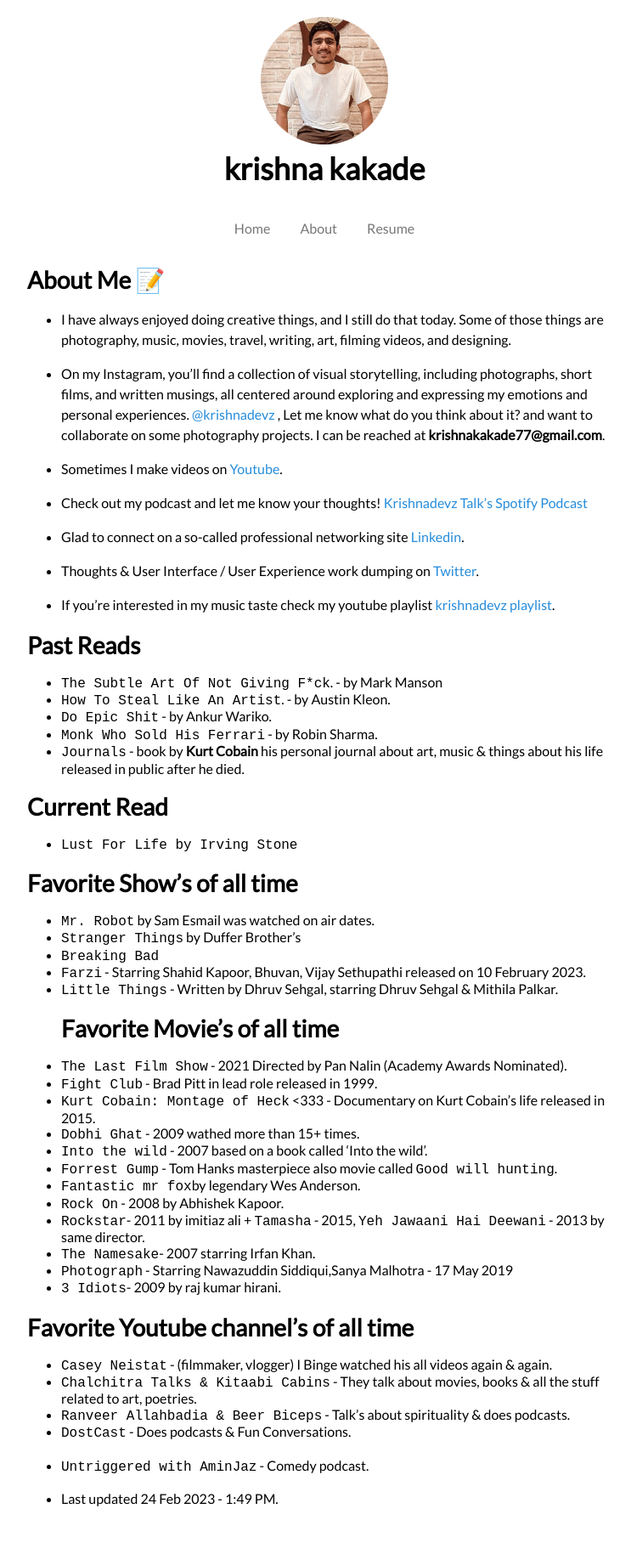
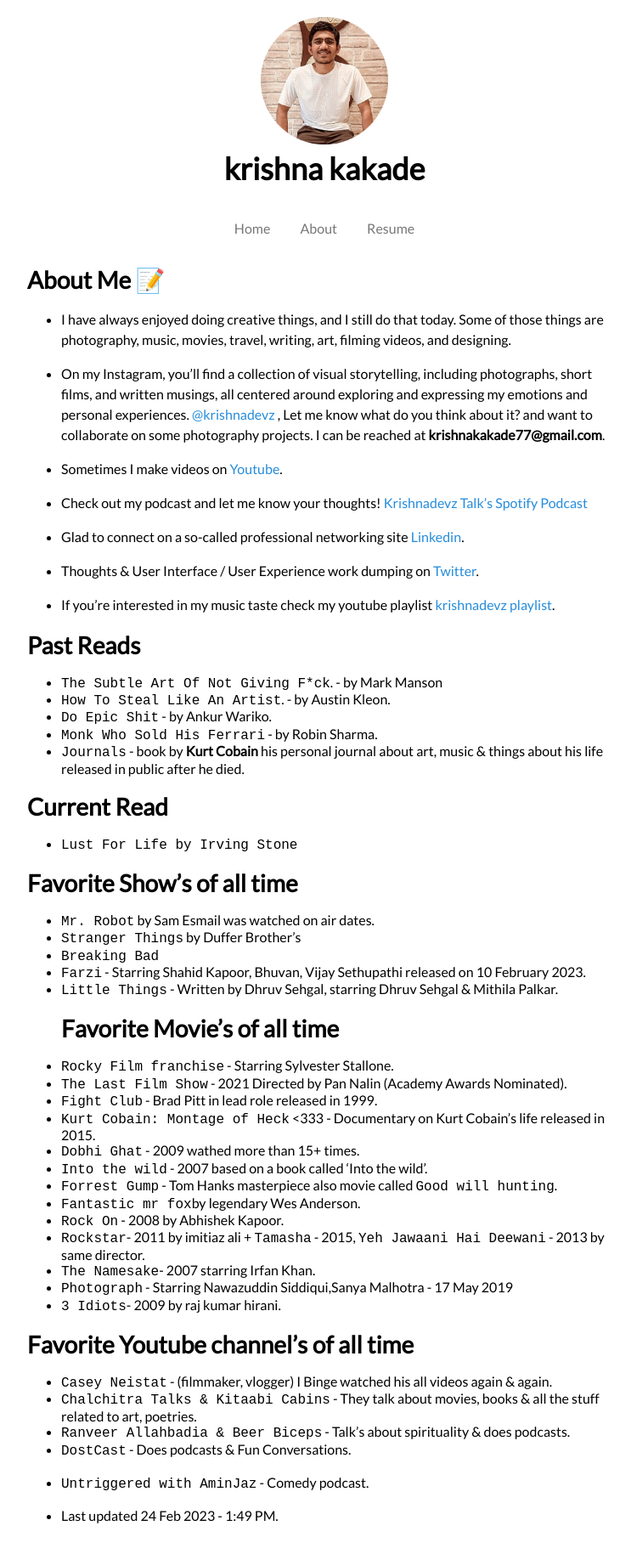
Before and after one commit to krishnadevz/krishnadevz.github.io, a Jekyll site: the page built from About.md, in a window 1280 px wide. Shown: the whole page at 85% size, without its empty margins (258-1001 px from the left). Built offline with Jekyll 4.4.1, drawn with Linux system fonts in a browser that asks for light colours; nearby versions of some CDN libraries; our own code applies the rules of GitHub Pages for plain Markdown files.

Commit message:
Update About.md

```diff
--- a/About.md
+++ b/About.md
@@ -36,6 +36,7 @@
 * `Farzi` - Starring Shahid Kapoor, Bhuvan, Vijay Sethupathi released on 10 February 2023.
 * `Little Things` - Written by Dhruv Sehgal, starring Dhruv Sehgal & Mithila Palkar.
 # Favorite Movie's of all time
+* `Rocky Film franchise` - Starring Sylvester Stallone.
 * `The Last Film Show` - 2021 Directed by Pan Nalin (Academy Awards Nominated).
 * `Fight Club` - Brad Pitt in lead role released in 1999.
 * `Kurt Cobain: Montage of Heck` <333 - Documentary on Kurt Cobain's life released in 2015.
```
